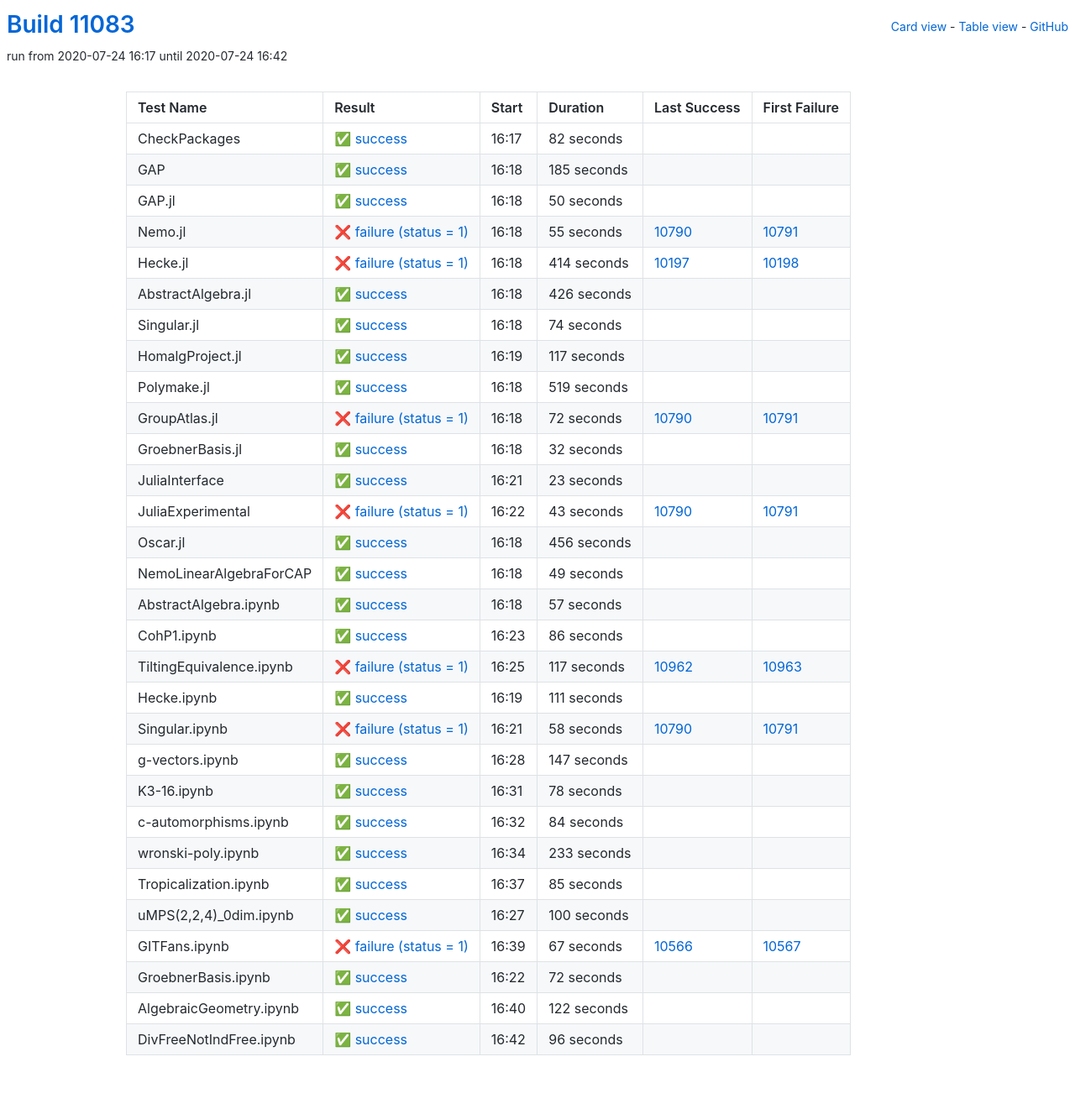
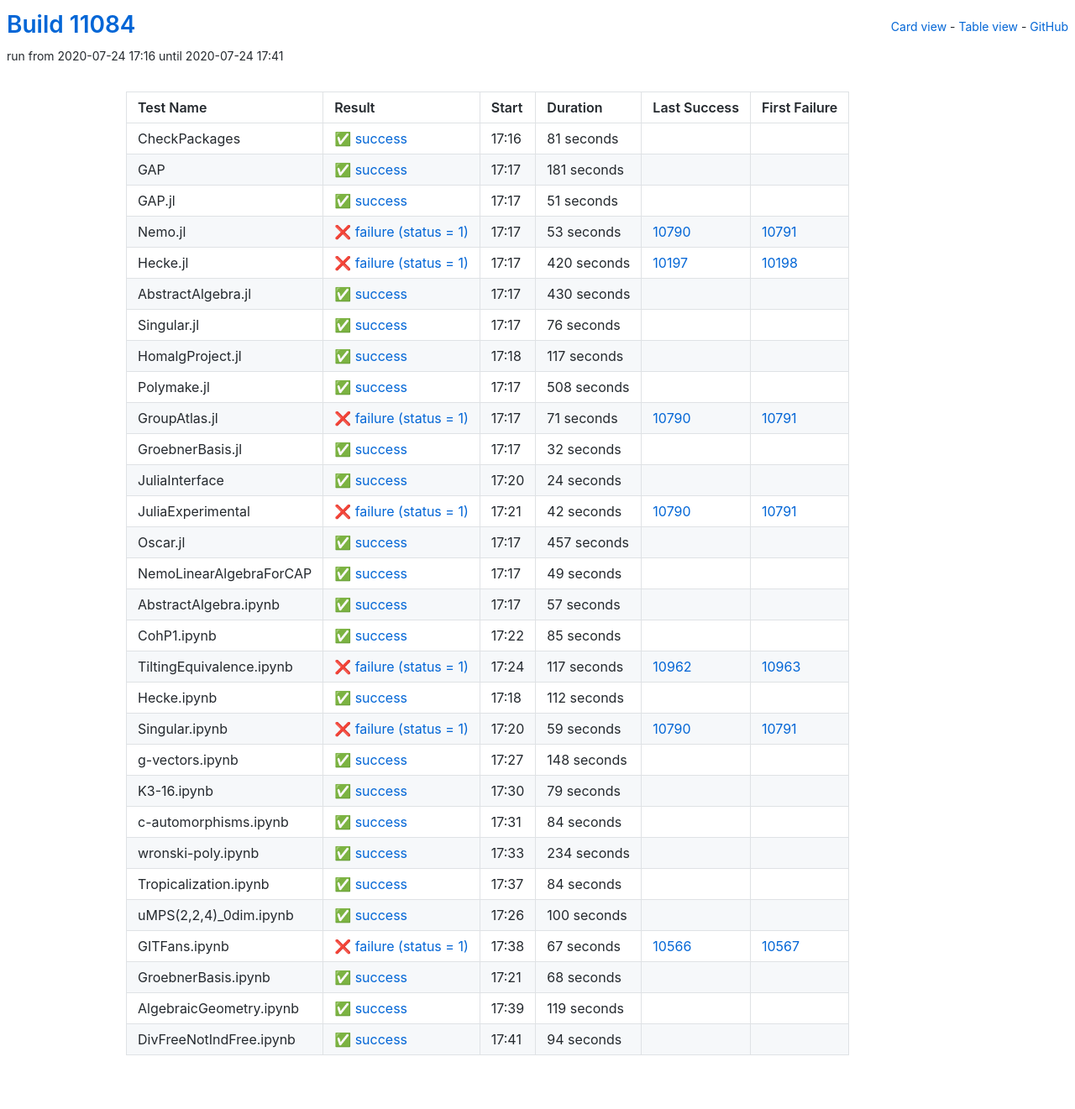
Before and after one commit to oscar-system/oscar-ci-status, a Jekyll site: the page built from table.html, in a window 1280 px wide. Shown: the whole page at 84% size. Built offline with Jekyll 4.4.1, drawn with Linux system fonts in a browser that asks for light colours.

Commit message:
Build #11084

```diff
--- a/_data/ci.yml
+++ b/_data/ci.yml
@@ -1,6 +1,6 @@
 ---
-build: 11083
-build_url: https://oscarci.mathematik.uni-kl.de/job/oscar/11083/
+build: 11084
+build_url: https://oscarci.mathematik.uni-kl.de/job/oscar/11084/
 job: oscar
 organization: oscar-system
 repo: oscar-ci-status
@@ -8,92 +8,92 @@
 tests:
 - name: CheckPackages
   id: checkpackages
-  log: https://oscarci.mathematik.uni-kl.de/job/oscar/11083/artifact/logs/build-11083/CheckPackages.log
-  start: 2020-07-24 16:17
+  log: https://oscarci.mathematik.uni-kl.de/job/oscar/11084/artifact/logs/build-11084/CheckPackages.log
+  start: 2020-07-24 17:16
   success: true
   exitcode: 0
   status: success
-  duration: 82
+  duration: 81
   last_success: false
   last_success_url:
   first_failure: false
   first_failure_url:
 - name: GAP
   id: gap
-  log: https://oscarci.mathematik.uni-kl.de/job/oscar/11083/artifact/logs/build-11083/GAP.log
-  start: 2020-07-24 16:18
+  log: https://oscarci.mathematik.uni-kl.de/job/oscar/11084/artifact/logs/build-11084/GAP.log
+  start: 2020-07-24 17:17
   success: true
   exitcode: 0
   status: success
-  duration: 185
+  duration: 181
   last_success: false
   last_success_url:
   first_failure: false
   first_failure_url:
 - name: GAP.jl
   id: gap-jl
-  log: https://oscarci.mathematik.uni-kl.de/job/oscar/11083/artifact/logs/build-11083/GAP.jl.log
-  start: 2020-07-24 16:18
+  log: https://oscarci.mathematik.uni-kl.de/job/oscar/11084/artifact/logs/build-11084/GAP.jl.log
+  start: 2020-07-24 17:17
   success: true
   exitcode: 0
   status: success
-  duration: 50
+  duration: 51
   last_success: false
   last_success_url:
   first_failure: false
   first_failure_url:
 - name: Nemo.jl
   id: nemo-jl
-  log: https://oscarci.mathematik.uni-kl.de/job/oscar/11083/artifact/logs/build-11083/Nemo.jl.log
-  start: 2020-07-24 16:18
+  log: https://oscarci.mathematik.uni-kl.de/job/oscar/11084/artifact/logs/build-11084/Nemo.jl.log
+  start: 2020-07-24 17:17
   success: false
   exitcode: 1
   status: failure
-  duration: 55
+  duration: 53
   last_success: 10790
   last_success_url: https://oscarci.mathematik.uni-kl.de/job/oscar/10790/
   first_failure: 10791
   first_failure_url: https://oscarci.mathematik.uni-kl.de/job/oscar/10791/
 - name: Hecke.jl
   id: hecke-jl
-  log: https://oscarci.mathematik.uni-kl.de/job/oscar/11083/artifact/logs/build-11083/Hecke.jl.log
-  start: 2020-07-24 16:18
+  log: https://oscarci.mathematik.uni-kl.de/job/oscar/11084/artifact/logs/build-11084/Hecke.jl.log
+  start: 2020-07-24 17:17
   success: false
   exitcode: 1
   status: failure
-  duration: 414
+  duration: 420
   last_success: 10197
   last_success_url: https://oscarci.mathematik.uni-kl.de/job/oscar/10197/
   first_failure: 10198
   first_failure_url: https://oscarci.mathematik.uni-kl.de/job/oscar/10198/
 - name: AbstractAlgebra.jl
   id: abstractalgebra-jl
-  log: https://oscarci.mathematik.uni-kl.de/job/oscar/11083/artifact/logs/build-11083/AbstractAlgebra.jl.log
-  start: 2020-07-24 16:18
+  log: https://oscarci.mathematik.uni-kl.de/job/oscar/11084/artifact/logs/build-11084/AbstractAlgebra.jl.log
+  start: 2020-07-24 17:17
   success: true
   exitcode: 0
   status: success
-  duration: 426
+  duration: 430
   last_success: false
   last_success_url:
   first_failure: false
   first_failure_url:
 - name: Singular.jl
   id: singular-jl
-  log: https://oscarci.mathematik.uni-kl.de/job/oscar/11083/artifact/logs/build-11083/Singular.jl.log
-  start: 2020-07-24 16:18
+  log: https://oscarci.mathematik.uni-kl.de/job/oscar/11084/artifact/logs/build-11084/Singular.jl.log
+  start: 2020-07-24 17:17
   success: true
   exitcode: 0
   status: success
-  duration: 74
+  duration: 76
   last_success: false
   last_success_url:
   first_failure: false
   first_failure_url:
 - name: HomalgProject.jl
   id: homalgproject-jl
-  log: https://oscarci.mathematik.uni-kl.de/job/oscar/11083/artifact/logs/build-11083/HomalgProject.jl.log
-  start: 2020-07-24 16:19
+  log: https://oscarci.mathematik.uni-kl.de/job/oscar/11084/artifact/logs/build-11084/HomalgProject.jl.log
+  start: 2020-07-24 17:18
   success: true
   exitcode: 0
   status: success
@@ -104,32 +104,32 @@
   first_failure_url:
 - name: Polymake.jl
   id: polymake-jl
-  log: https://oscarci.mathematik.uni-kl.de/job/oscar/11083/artifact/logs/build-11083/Polymake.jl.log
-  start: 2020-07-24 16:18
+  log: https://oscarci.mathematik.uni-kl.de/job/oscar/11084/artifact/logs/build-11084/Polymake.jl.log
+  start: 2020-07-24 17:17
   success: true
   exitcode: 0
   status: success
-  duration: 519
+  duration: 508
   last_success: false
   last_success_url:
   first_failure: false
   first_failure_url:
 - name: GroupAtlas.jl
   id: groupatlas-jl
-  log: https://oscarci.mathematik.uni-kl.de/job/oscar/11083/artifact/logs/build-11083/GroupAtlas.jl.log
-  start: 2020-07-24 16:18
+  log: https://oscarci.mathematik.uni-kl.de/job/oscar/11084/artifact/logs/build-11084/GroupAtlas.jl.log
+  start: 2020-07-24 17:17
   success: false
   exitcode: 1
   status: failure
-  duration: 72
+  duration: 71
   last_success: 10790
   last_success_url: https://oscarci.mathematik.uni-kl.de/job/oscar/10790/
   first_failure: 10791
   first_failure_url: https://oscarci.mathematik.uni-kl.de/job/oscar/10791/
 - name: GroebnerBasis.jl
   id: groebnerbasis-jl
-  log: https://oscarci.mathematik.uni-kl.de/job/oscar/11083/artifact/logs/build-11083/GroebnerBasis.jl.log
-  start: 2020-07-24 16:18
+  log: https://oscarci.mathematik.uni-kl.de/job/oscar/11084/artifact/logs/build-11084/GroebnerBasis.jl.log
+  start: 2020-07-24 17:17
   success: true
   exitcode: 0
   status: success
@@ -140,44 +140,44 @@
   first_failure_url:
 - name: JuliaInterface
   id: juliainterface
-  log: https://oscarci.mathematik.uni-kl.de/job/oscar/11083/artifact/logs/build-11083/JuliaInterface.log
-  start: 2020-07-24 16:21
+  log: https://oscarci.mathematik.uni-kl.de/job/oscar/11084/artifact/logs/build-11084/JuliaInterface.log
+  start: 2020-07-24 17:20
   success: true
   exitcode: 0
   status: success
-  duration: 23
+  duration: 24
   last_success: false
   last_success_url:
   first_failure: false
   first_failure_url:
 - name: JuliaExperimental
   id: juliaexperimental
-  log: https://oscarci.mathematik.uni-kl.de/job/oscar/11083/artifact/logs/build-11083/JuliaExperimental.log
-  start: 2020-07-24 16:22
+  log: https://oscarci.mathematik.uni-kl.de/job/oscar/11084/artifact/logs/build-11084/JuliaExperimental.log
+  start: 2020-07-24 17:21
   success: false
   exitcode: 1
   status: failure
-  duration: 43
+  duration: 42
   last_success: 10790
   last_success_url: https://oscarci.mathematik.uni-kl.de/job/oscar/10790/
   first_failure: 10791
   first_failure_url: https://oscarci.mathematik.uni-kl.de/job/oscar/10791/
 - name: Oscar.jl
   id: oscar-jl
-  log: https://oscarci.mathematik.uni-kl.de/job/oscar/11083/artifact/logs/build-11083/Oscar.jl.log
-  start: 2020-07-24 16:18
+  log: https://oscarci.mathematik.uni-kl.de/job/oscar/11084/artifact/logs/build-11084/Oscar.jl.log
+  start: 2020-07-24 17:17
   success: true
   exitcode: 0
   status: success
-  duration: 456
+  duration: 457
   last_success: false
   last_success_url:
   first_failure: false
   first_failure_url:
 - name: NemoLinearAlgebraForCAP
   id: nemolinearalgebraforcap
-  log: https://oscarci.mathematik.uni-kl.de/job/oscar/11083/artifact/logs/build-11083/NemoLinearAlgebraForCAP.log
-  start: 2020-07-24 16:18
+  log: https://oscarci.mathematik.uni-kl.de/job/oscar/11084/artifact/logs/build-11084/NemoLinearAlgebraForCAP.log
+  start: 2020-07-24 17:17
   success: true
   exitcode: 0
   status: success
@@ -188,8 +188,8 @@
   first_failure_url:
 - name: AbstractAlgebra.ipynb
   id: abstractalgebra-ipynb
-  log: https://oscarci.mathematik.uni-kl.de/job/oscar/11083/artifact/logs/build-11083/AbstractAlgebra.ipynb.log
-  start: 2020-07-24 16:18
+  log: https://oscarci.mathematik.uni-kl.de/job/oscar/11084/artifact/logs/build-11084/AbstractAlgebra.ipynb.log
+  start: 2020-07-24 17:17
   success: true
   exitcode: 0
   status: success
@@ -200,20 +200,20 @@
   first_failure_url:
 - name: CohP1.ipynb
   id: cohp1-ipynb
-  log: https://oscarci.mathematik.uni-kl.de/job/oscar/11083/artifact/logs/build-11083/CohP1.ipynb.log
-  start: 2020-07-24 16:23
+  log: https://oscarci.mathematik.uni-kl.de/job/oscar/11084/artifact/logs/build-11084/CohP1.ipynb.log
+  start: 2020-07-24 17:22
   success: true
   exitcode: 0
   status: success
-  duration: 86
+  duration: 85
   last_success: false
   last_success_url:
   first_failure: false
   first_failure_url:
 - name: TiltingEquivalence.ipynb
   id: tiltingequivalence-ipynb
-  log: https://oscarci.mathematik.uni-kl.de/job/oscar/11083/artifact/logs/build-11083/TiltingEquivalence.ipynb.log
-  start: 2020-07-24 16:25
+  log: https://oscarci.mathematik.uni-kl.de/job/oscar/11084/artifact/logs/build-11084/TiltingEquivalence.ipynb.log
+  start: 2020-07-24 17:24
   success: false
   exitcode: 1
   status: failure
@@ -224,56 +224,56 @@
   first_failure_url: https://oscarci.mathematik.uni-kl.de/job/oscar/10963/
 - name: Hecke.ipynb
   id: hecke-ipynb
-  log: https://oscarci.mathematik.uni-kl.de/job/oscar/11083/artifact/logs/build-11083/Hecke.ipynb.log
-  start: 2020-07-24 16:19
+  log: https://oscarci.mathematik.uni-kl.de/job/oscar/11084/artifact/logs/build-11084/Hecke.ipynb.log
+  start: 2020-07-24 17:18
   success: true
   exitcode: 0
   status: success
-  duration: 111
+  duration: 112
   last_success: false
   last_success_url:
   first_failure: false
   first_failure_url:
 - name: Singular.ipynb
   id: singular-ipynb
-  log: https://oscarci.mathematik.uni-kl.de/job/oscar/11083/artifact/logs/build-11083/Singular.ipynb.log
-  start: 2020-07-24 16:21
+  log: https://oscarci.mathematik.uni-kl.de/job/oscar/11084/artifact/logs/build-11084/Singular.ipynb.log
+  start: 2020-07-24 17:20
   success: false
   exitcode: 1
   status: failure
-  duration: 58
+  duration: 59
   last_success: 10790
   last_success_url: https://oscarci.mathematik.uni-kl.de/job/oscar/10790/
   first_failure: 10791
   first_failure_url: https://oscarci.mathematik.uni-kl.de/job/oscar/10791/
 - name: g-vectors.ipynb
   id: g-vectors-ipynb
-  log: https://oscarci.mathematik.uni-kl.de/job/oscar/11083/artifact/logs/build-11083/g-vectors.ipynb.log
-  start: 2020-07-24 16:28
+  log: https://oscarci.mathematik.uni-kl.de/job/oscar/11084/artifact/logs/build-11084/g-vectors.ipynb.log
+  start: 2020-07-24 17:27
   success: true
   exitcode: 0
   status: success
-  duration: 147
+  duration: 148
   last_success: false
   last_success_url:
   first_failure: false
   first_failure_url:
 - name: K3-16.ipynb
   id: k3-16-ipynb
-  log: https://oscarci.mathematik.uni-kl.de/job/oscar/11083/artifact/logs/build-11083/K3-16.ipynb.log
-  start: 2020-07-24 16:31
+  log: https://oscarci.mathematik.uni-kl.de/job/oscar/11084/artifact/logs/build-11084/K3-16.ipynb.log
+  start: 2020-07-24 17:30
   success: true
   exitcode: 0
   status: success
-  duration: 78
+  duration: 79
   last_success: false
   last_success_url:
   first_failure: false
   first_failure_url:
 - name: c-automorphisms.ipynb
   id: c-automorphisms-ipynb
-  log: https://oscarci.mathematik.uni-kl.de/job/oscar/11083/artifact/logs/build-11083/c-automorphisms.ipynb.log
-  start: 2020-07-24 16:32
+  log: https://oscarci.mathematik.uni-kl.de/job/oscar/11084/artifact/logs/build-11084/c-automorphisms.ipynb.log
+  start: 2020-07-24 17:31
   success: true
   exitcode: 0
   status: success
@@ -284,32 +284,32 @@
   first_failure_url:
 - name: wronski-poly.ipynb
   id: wronski-poly-ipynb
-  log: https://oscarci.mathematik.uni-kl.de/job/oscar/11083/artifact/logs/build-11083/wronski-poly.ipynb.log
-  start: 2020-07-24 16:34
+  log: https://oscarci.mathematik.uni-kl.de/job/oscar/11084/artifact/logs/build-11084/wronski-poly.ipynb.log
+  start: 2020-07-24 17:33
   success: true
   exitcode: 0
   status: success
-  duration: 233
+  duration: 234
   last_success: false
   last_success_url:
   first_failure: false
   first_failure_url:
 - name: Tropicalization.ipynb
   id: tropicalization-ipynb
-  log: https://oscarci.mathematik.uni-kl.de/job/oscar/11083/artifact/logs/build-11083/Tropicalization.ipynb.log
-  start: 2020-07-24 16:37
+  log: https://oscarci.mathematik.uni-kl.de/job/oscar/11084/artifact/logs/build-11084/Tropicalization.ipynb.log
+  start: 2020-07-24 17:37
   success: true
   exitcode: 0
   status: success
-  duration: 85
+  duration: 84
   last_success: false
   last_success_url:
   first_failure: false
   first_failure_url:
 - name: uMPS(2,2,4)_0dim.ipynb
   id: umps-2-2-4-0dim-ipynb
-  log: https://oscarci.mathematik.uni-kl.de/job/oscar/11083/artifact/logs/build-11083/uMPS-2-2-4-_0dim.ipynb.log
-  start: 2020-07-24 16:27
+  log: https://oscarci.mathematik.uni-kl.de/job/oscar/11084/artifact/logs/build-11084/uMPS-2-2-4-_0dim.ipynb.log
+  start: 2020-07-24 17:26
   success: true
   exitcode: 0
   status: success
@@ -320,8 +320,8 @@
   first_failure_url:
 - name: GITFans.ipynb
   id: gitfans-ipynb
-  log: https://oscarci.mathematik.uni-kl.de/job/oscar/11083/artifact/logs/build-11083/GITFans.ipynb.log
-  start: 2020-07-24 16:39
+  log: https://oscarci.mathematik.uni-kl.de/job/oscar/11084/artifact/logs/build-11084/GITFans.ipynb.log
+  start: 2020-07-24 17:38
   success: false
   exitcode: 1
   status: failure
@@ -332,36 +332,36 @@
   first_failure_url: https://oscarci.mathematik.uni-kl.de/job/oscar/10567/
 - name: GroebnerBasis.ipynb
   id: groebnerbasis-ipynb
-  log: https://oscarci.mathematik.uni-kl.de/job/oscar/11083/artifact/logs/build-11083/GroebnerBasis.ipynb.log
-  start: 2020-07-24 16:22
+  log: https://oscarci.mathematik.uni-kl.de/job/oscar/11084/artifact/logs/build-11084/GroebnerBasis.ipynb.log
+  start: 2020-07-24 17:21
   success: true
   exitcode: 0
   status: success
-  duration: 72
+  duration: 68
   last_success: false
   last_success_url:
   first_failure: false
   first_failure_url:
 - name: AlgebraicGeometry.ipynb
   id: algebraicgeometry-ipynb
-  log: https://oscarci.mathematik.uni-kl.de/job/oscar/11083/artifact/logs/build-11083/AlgebraicGeometry.ipynb.log
-  start: 2020-07-24 16:40
+  log: https://oscarci.mathematik.uni-kl.de/job/oscar/11084/artifact/logs/build-11084/AlgebraicGeometry.ipynb.log
+  start: 2020-07-24 17:39
   success: true
   exitcode: 0
   status: success
-  duration: 122
+  duration: 119
   last_success: false
   last_success_url:
   first_failure: false
   first_failure_url:
 - name: DivFreeNotIndFree.ipynb
   id: divfreenotindfree-ipynb
-  log: https://oscarci.mathematik.uni-kl.de/job/oscar/11083/artifact/logs/build-11083/DivFreeNotIndFree.ipynb.log
-  start: 2020-07-24 16:42
+  log: https://oscarci.mathematik.uni-kl.de/job/oscar/11084/artifact/logs/build-11084/DivFreeNotIndFree.ipynb.log
+  start: 2020-07-24 17:41
   success: true
   exitcode: 0
   status: success
-  duration: 96
+  duration: 94
   last_success: false
   last_success_url:
   first_failure: false
```
Also changed, not shown: README.md.
